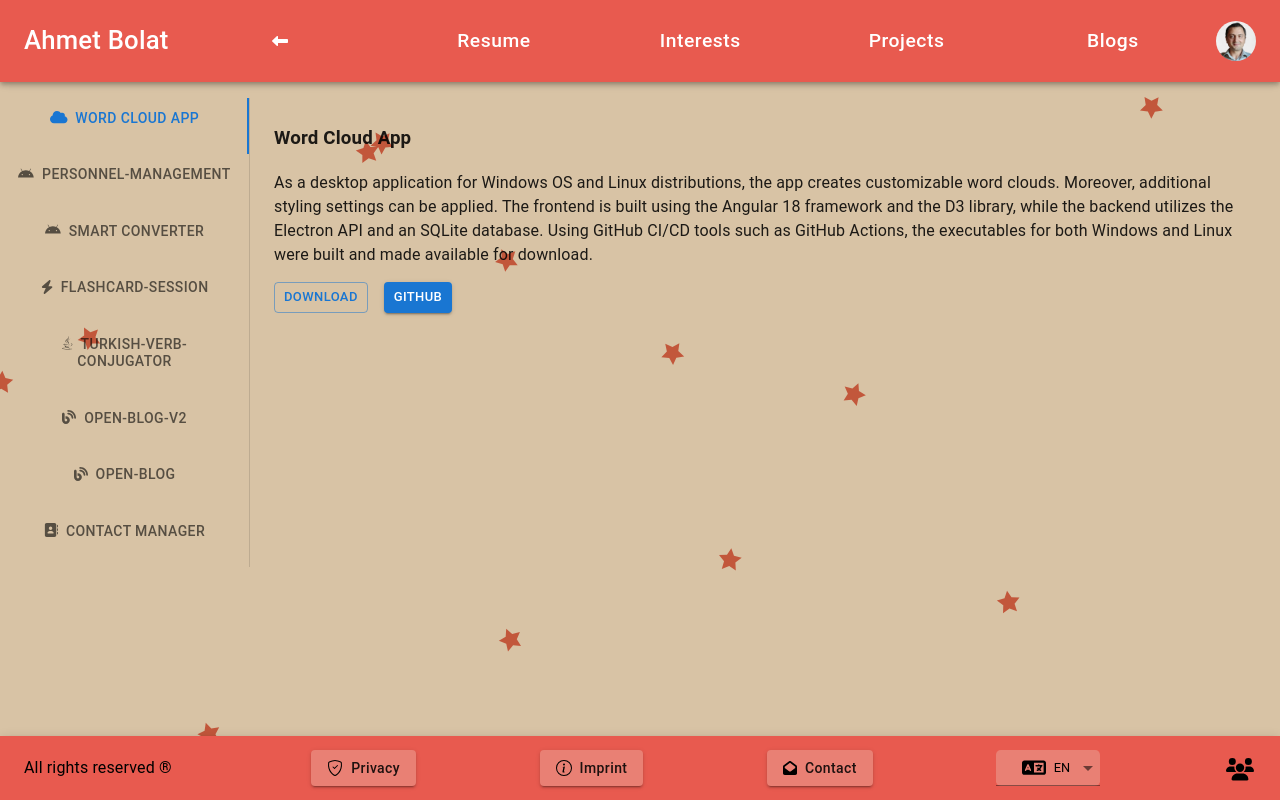
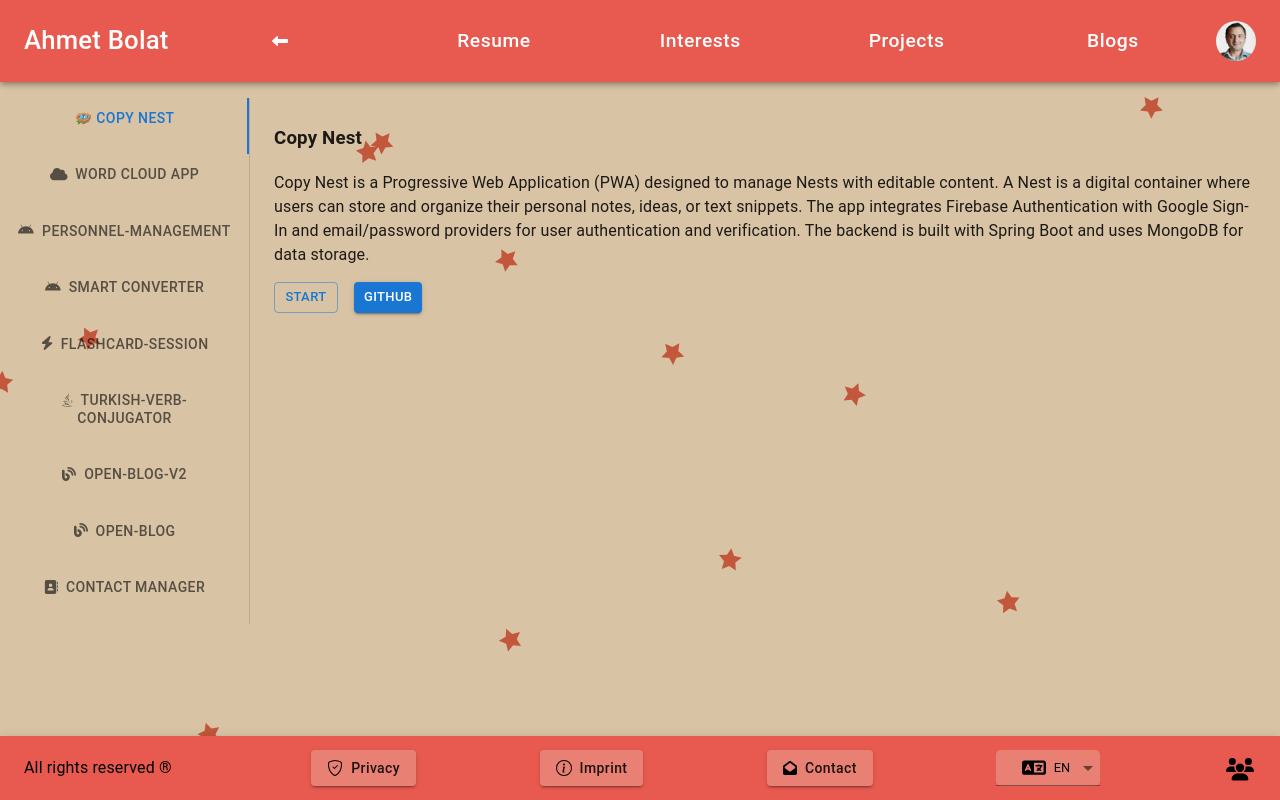
Before and after one commit to bolatah/web-site-as-single-package, a Next.js app: page /projects in a window 1280 px wide. Built offline with nearby package versions, Linux system fonts and the light colour scheme.

Commit message:
add a new project copy-nest

```diff
--- a/src/i18n/messages/deMessages.ts
+++ b/src/i18n/messages/deMessages.ts
@@ -34,6 +34,7 @@ export const deMessages = {
   languages_content_third_part:
     "Ich habe auch Türkischunterricht für Ausländer gegeben und dabei ein systematisches Verständnis für das Unterrichten der Fremdsprache erworben.",
   // Projects
+  copy_nest: "Copy Nest ist eine Progressive Web App (PWA), die zur Verwaltung von „Nestern“ mit bearbeitbarem Inhalt entwickelt wurde. Ein Nest ist ein digitaler Container, in dem Nutzer ihre persönlichen Notizen, Ideen oder Textfragmente speichern und organisieren können. Die App integriert Firebase Authentication mit Google-Anmeldung sowie E-Mail/Passwort-Anbietern zur Benutzer-Authentifizierung und -Verifizierung. Das Backend wurde mit Spring Boot entwickelt und verwendet MongoDB zur Datenspeicherung.",
   word_cloud_app: "Als Desktop-Anwendung für Windows OS und Linux-Distributionen erstellt die App anpassbare Wortwolken. Zudem können zusätzliche Styling-Einstellungen angewendet werden. Das Frontend basiert auf dem Angular-18-Framework und der D3-Bibliothek, während das Backend die Electron-API und eine SQLite-Datenbank nutzt. Mithilfe von GitHub-CI/CD-Tools wie GitHub Actions wurden die ausführbaren Dateien für Windows und Linux erstellt und zum Download bereitgestellt.",
   download: "Herunterladen",
   personnel_management: "Personalmanagement wird über Angular (Frontend), Java-Spring Boot (Backend) und MongoDB-Datenbank ermöglicht. Diese Anwendung ermöglicht die Verwaltung von Mitarbeitern, wie das Hinzufügen, Bearbeiten und Löschen, sowie Funktionen wie das Markieren von Abwesenheiten und Geburtstagen.",
--- a/src/i18n/messages/enMessages.ts
+++ b/src/i18n/messages/enMessages.ts
@@ -35,6 +35,7 @@ export const enMessages = {
     "I gave also Turkish classes to foreigners and meanwhile gained a systematic understanding of teaching the foreing language.",
 
   // Projects
+  copy_nest: "Copy Nest is a Progressive Web Application (PWA) designed to manage Nests with editable content. A Nest is a digital container where users can store and organize their personal notes, ideas, or text snippets. The app integrates Firebase Authentication with Google Sign-In and email/password providers for user authentication and verification. The backend is built with Spring Boot and uses MongoDB for data storage.",
   word_cloud_app: "As a desktop application for Windows OS and Linux distributions, the app creates customizable word clouds. Moreover, additional styling settings can be applied. The frontend is built using the Angular 18 framework and the D3 library, while the backend utilizes the Electron API and an SQLite database. Using GitHub CI/CD tools such as GitHub Actions, the executables for both Windows and Linux were built and made available for download.",
   download: "Download",
   personnel_management: "Personnel Management is facilitated through Angular (Frontend), Java Spring-Boot (Backend), and MongoDB database. This application allows for employee management tasks like addition, editing, and deletion, along with features such as marking absences and birthdays.",
--- a/src/i18n/messages/trMessages.ts
+++ b/src/i18n/messages/trMessages.ts
@@ -34,7 +34,7 @@ export const trMessages = {
   languages_content_third_part:
     "Yabancılara Türkçe dersleri verdim ve yabancılara Türkçe eğitimi ile ilgili sistematik bir anlayışa da sahip oldum.",
   // Projects
-
+  copy_nest: "Copy Nest, düzenlenebilir içeriğe sahip Yuvaları yönetmek için tasarlanmış bir İlerici Web Uygulamasıdır (PWA). Yuva, kullanıcıların kişisel notlarını, fikirlerini veya metin parçacıklarını saklayıp düzenleyebilecekleri dijital bir alandır. Uygulama, kullanıcı kimlik doğrulaması için Google ile Giriş ve e-posta/şifre sağlayıcılarını içeren Firebase Kimlik Doğrulama ile entegre edilmiştir. Backend kısmı, Spring Boot ile geliştirilmiş olup, veri depolama için MongoDB kullanmaktadır.",
   word_cloud_app: "Windows OS ve Linux dağıtımları için bir masaüstü uygulaması olarak, bu uygulama özelleştirilebilir kelime bulutları oluşturur. Ayrıca, değişik stil ayarları uygulanabilir. Frontend, Angular 18 framework'ü ve D3 kütüphanesi ile geliştirilirken, backend Electron API ve SQLite veritabanını kullanır. GitHub CI/CD araçları, özellikle GitHub Actions, kullanılarak Windows ve Linux için çalıştırılabilir dosyalar oluşturuldu ve indirmeye hazır hale getirildi.",
   download: "İndir",
   personnel_management: "Personel yönetimi, Angular (Frontend), Java-Spring Boot (Backend) ve MongoDB veritabanı kullanılarak hazırlanmıştır. Bu uygulama, çalışanları ekleme, düzenleme ve silmenin yanı sıra devamsızlık ve doğum günlerini işaretleme gibi işlevleri de sağlar.",
--- a/src/pages/projects.tsx
+++ b/src/pages/projects.tsx
@@ -71,6 +71,14 @@ const Projects = () => {
           flexShrink: 0,
         }}
       >
+        <Tab
+          label={
+            <div style={{marginBottom: "15px"}}>
+              🪺 Copy Nest
+            </div>
+          }
+          {...a11yProps(0)}
+        />
           <Tab
           label={
             <div style={{marginBottom: "15px"}}>
@@ -81,7 +89,7 @@ const Projects = () => {
               Word Cloud App
             </div>
           }
-          {...a11yProps(0)}
+          {...a11yProps(1)}
         />
         <Tab
           label={
@@ -93,7 +101,7 @@ const Projects = () => {
               Personnel-Management
             </div>
           }
-          {...a11yProps(1)}
+          {...a11yProps(2)}
         />
         <Tab
           label={
@@ -105,7 +113,7 @@ const Projects = () => {
               Smart Converter
             </div>
           }
-          {...a11yProps(2)}
+          {...a11yProps(3)}
         />
         <Tab
           label={
@@ -117,7 +125,7 @@ const Projects = () => {
               Flashcard-Session
             </div>
           }
-          {...a11yProps(3)}
+          {...a11yProps(4)}
         />
         <Tab
           label={
@@ -129,7 +137,7 @@ const Projects = () => {
               Turkish-Verb-Conjugator
             </div>
           }
-          {...a11yProps(4)}
+          {...a11yProps(5)}
         />
         <Tab
           label={
@@ -141,7 +149,7 @@ const Projects = () => {
               Open-Blog-v2
             </div>
           }
-          {...a11yProps(5)}
+          {...a11yProps(6)}
         />
         <Tab
           label={
@@ -153,7 +161,7 @@ const Projects = () => {
               Open-Blog
             </div>
           }
-          {...a11yProps(6)}
+          {...a11yProps(7)}
         />
         <Tab
           label={
@@ -165,12 +173,35 @@ const Projects = () => {
               Contact Manager
             </div>
           }
-          {...a11yProps(7)}
+          {...a11yProps(8)}
         />
       </Tabs>
 
 
       <TabPanel value={value} index={0}>
+        <h3>Copy Nest</h3>
+        <div style={{marginBottom: "15px"}}>
+          <FormattedMessage id="copy_nest" />
+        </div>
+
+        <Button
+          size="small"
+          variant="outlined"
+          href="https://copy-nest-56e1ca9f4c40.herokuapp.com"
+          sx={{ marginRight: 2 }}
+        >
+          <FormattedMessage id="start_button" />
+        </Button>
+        <Button
+          size="small"
+          variant="contained"
+          href="https://github.com/bolatah/copy-nest"
+        >
+          Github
+        </Button>
+      </TabPanel>
+
+      <TabPanel value={value} index={1}>
         <h3>Word Cloud App</h3>
         <div style={{marginBottom: "15px"}}>
           <FormattedMessage id="word_cloud_app" />
@@ -193,7 +224,7 @@ const Projects = () => {
         </Button>
       </TabPanel>
 
-      <TabPanel value={value} index={1}>
+      <TabPanel value={value} index={2}>
         <h3>Personnel-Management</h3>
         <div style={{marginBottom: "15px"}}>
           <FormattedMessage id="personnel_management" />
@@ -216,7 +247,7 @@ const Projects = () => {
         </Button>
       </TabPanel>
 
-      <TabPanel value={value} index={2}>
+      <TabPanel value={value} index={3}>
         <h3>Smart Image-to-PDF Converter</h3>
         <div style={{marginBottom: "15px"}}>
           <FormattedMessage id="smart_image_to_pdf_converter" />
@@ -239,7 +270,7 @@ const Projects = () => {
         </Button>
       </TabPanel>
 
-      <TabPanel value={value} index={3}>
+      <TabPanel value={value} index={4}>
         <h3>Flashcard-Session</h3>
         <div style={{marginBottom: "15px"}}>
           <FormattedMessage id="flashcard_session_description" />
@@ -262,7 +293,7 @@ const Projects = () => {
         </Button>
       </TabPanel>
 
-      <TabPanel value={value} index={4}>
+      <TabPanel value={value} index={5}>
         <h3>Turkish-Verb-Conjugator</h3>
         <div style={{marginBottom: "15px"}}>
           <FormattedMessage id="turkish_verb_conjugator_description" />
@@ -285,7 +316,7 @@ const Projects = () => {
         </Button>
       </TabPanel>
 
-      <TabPanel value={value} index={5}>
+      <TabPanel value={value} index={6}>
         <h3>Open-Blog-v2</h3>
 
         <div style={{marginBottom: "15px"}}>
@@ -310,7 +341,7 @@ const Projects = () => {
         </Button>
       </TabPanel>
 
-      <TabPanel value={value} index={6}>
+      <TabPanel value={value} index={7}>
         <h3>Open-Blog</h3>
 
         <div style={{marginBottom: "15px"}}>
@@ -335,7 +366,7 @@ const Projects = () => {
         </Button>
       </TabPanel>
 
-      <TabPanel value={value} index={7}>
+      <TabPanel value={value} index={8}>
         <h3>Contact Manager</h3>
 
         <div style={{marginBottom: "15px"}}>
```
